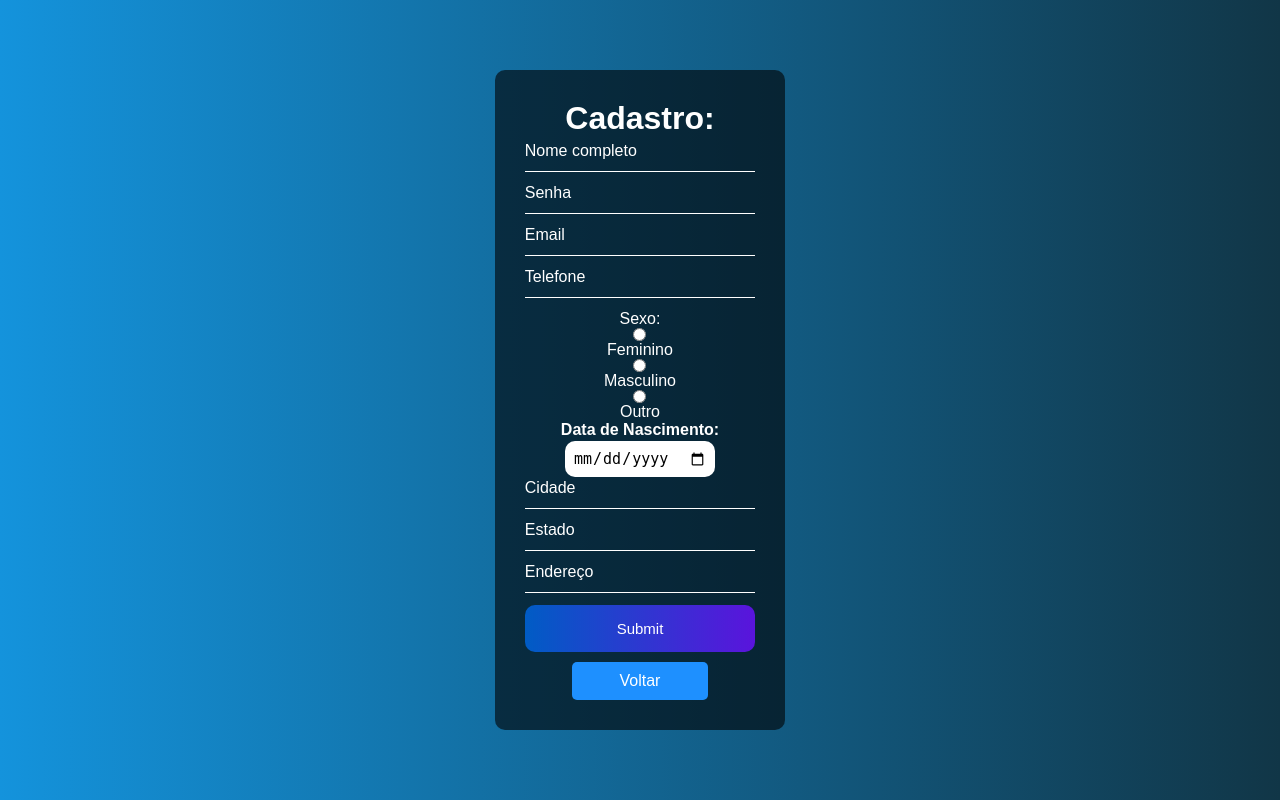
After one commit to MatheusOlivr/sistema-cadastro-login, a PHP site: page /cadastro.php in a window 1280 px wide. The commit adds this page. Run offline with PHP 8.4, Linux system fonts and the light colour scheme.

```diff
--- /dev/null
+++ b/cadastro.php
@@ -0,0 +1,57 @@
+<!DOCTYPE html>
+<html>
+<head>
+	<meta charset="utf-8">
+    <meta http-equiv="X-UA-Compatible" content="IE=edge">
+	<meta name="viewport" content="width=device-width, initial-scale=1">
+	<link rel = "stylesheet" href = "css/style.css">
+	<link rel = "stylesheet" href = "css/cadastro.css">
+	<title>Cadastro</title>
+</head>
+<body>
+    <div id="box">
+        <form id = "box-form"action="formulario.php" method="POST">
+		    <h1>Cadastro:</h1>
+		    <div class="inputBox">
+		        <input type="text" name="nome" id="nome" class="inputUser" required>
+		        <label for="nome" class="labelInput">Nome completo</label>
+		    </div>
+		    <div class="inputBox">
+		        <input type="password" name="senha" id="senha" class="inputUser" required>
+		        <label for="senha" class="labelInput">Senha</label>
+		    </div>
+		    <div class="inputBox">
+		        <input type="text" name="email" id="email" class="inputUser" required>
+		        <label for="email" class="labelInput">Email</label>
+		    </div>
+		    <div class="inputBox">
+		        <input type="tel" name="telefone" id="telefone" class="inputUser" required>
+		        <label for="telefone" class="labelInput">Telefone</label>
+		    </div>
+		    <p>Sexo:</p>
+		    <input type="radio" id="feminino" name="genero" value="feminino" required>
+		    <label for="feminino">Feminino</label>
+		    <input type="radio" id="masculino" name="genero" value="masculino" required>
+		    <label for="masculino">Masculino</label>
+		    <input type="radio" id="outro" name="genero" value="outro" required>
+		    <label for="outro">Outro</label>
+		    <label for="data_nascimento"><b>Data de Nascimento:</b></label>
+		    <input type="date" name="data_nascimento" id="data_nascimento" required>
+		    <div class="inputBox">
+		        <input type="text" name="cidade" id="cidade" class="inputUser" required>
+		        <label for="cidade" class="labelInput">Cidade</label>
+		    </div>
+		    <div class="inputBox">
+		        <input type="text" name="estado" id="estado" class="inputUser" required>
+		        <label for="estado" class="labelInput">Estado</label>
+		    </div>
+		    <div class="inputBox">
+		        <input type="text" name="endereco" id="endereco" class="inputUser" required>
+		        <label for="endereco" class="labelInput">Endereço</label>
+		    </div>
+		    <input type="submit" name="submit" id="submit">
+			<a id = "box-button-back" href="index.php">Voltar</a>
+        </form>
+    </div>
+</body>
+</html>
--- /dev/null
+++ b/css/cadastro.css
@@ -0,0 +1,82 @@
+h1
+{
+    margin-bottom: 5px;
+    padding: 0;
+}
+#box-form
+{
+    width: 18vw;
+    display: flex;
+    flex-direction: column;
+    align-items: center;
+}
+.inputBox
+{
+    position: relative;
+    width: 18vw;
+    padding: 10px 0;
+}
+.inputUser
+{
+    background: none;
+    border: none;
+    border-bottom: 1px solid white;
+    outline: none;
+    margin: 2px 0;
+    color: white;
+    font-size: 15px;
+    width: 100%;
+    letter-spacing: 2px;
+}
+.labelInput
+{
+    position: absolute;
+    top: 0px;
+    left: 0px;
+    pointer-events: none;
+    transition: .4s;
+}
+.inputUser:focus ~ .labelInput,
+.inputUser:valid ~ .labelInput
+{
+    top: -6px;
+    font-size: 10px;
+    color: dodgerblue;
+}
+#data_nascimento
+{
+    border: none;
+    padding: 8px;
+    margin: 2px 0;
+    border-radius: 10px;
+    outline: none;
+    font-size: 15px;
+}
+#submit{
+    background-image: linear-gradient(to right,rgb(0, 92, 197), rgb(90, 20, 220));
+    width: 100%;
+    border: none;
+    padding: 15px;
+    color: white;
+    font-size: 15px;
+    cursor: pointer;
+    border-radius: 10px;
+}
+#submit:hover{
+    background-image: linear-gradient(to right,rgb(0, 80, 172), rgb(80, 19, 195));
+}
+#box-button-back
+{
+    display: block;
+    padding: 10px;
+    margin-top: 10px;
+    text-decoration: none;
+    color: white;
+    background-color: dodgerblue;
+    border-radius: 5px;
+    width: 50%;
+}
+#box-button-back:hover
+{
+    background-color: deepskyblue;
+}
--- a/css/login.css
+++ b/css/login.css
@@ -26,7 +26,7 @@
 }
 input
 {
-	padding: 18px 0;
+	padding: 18px ;
 	width: 100%;
 	font-size: 15px;
 }
```
Also changed, not shown: connect.php (added, +7 -0 lines).
